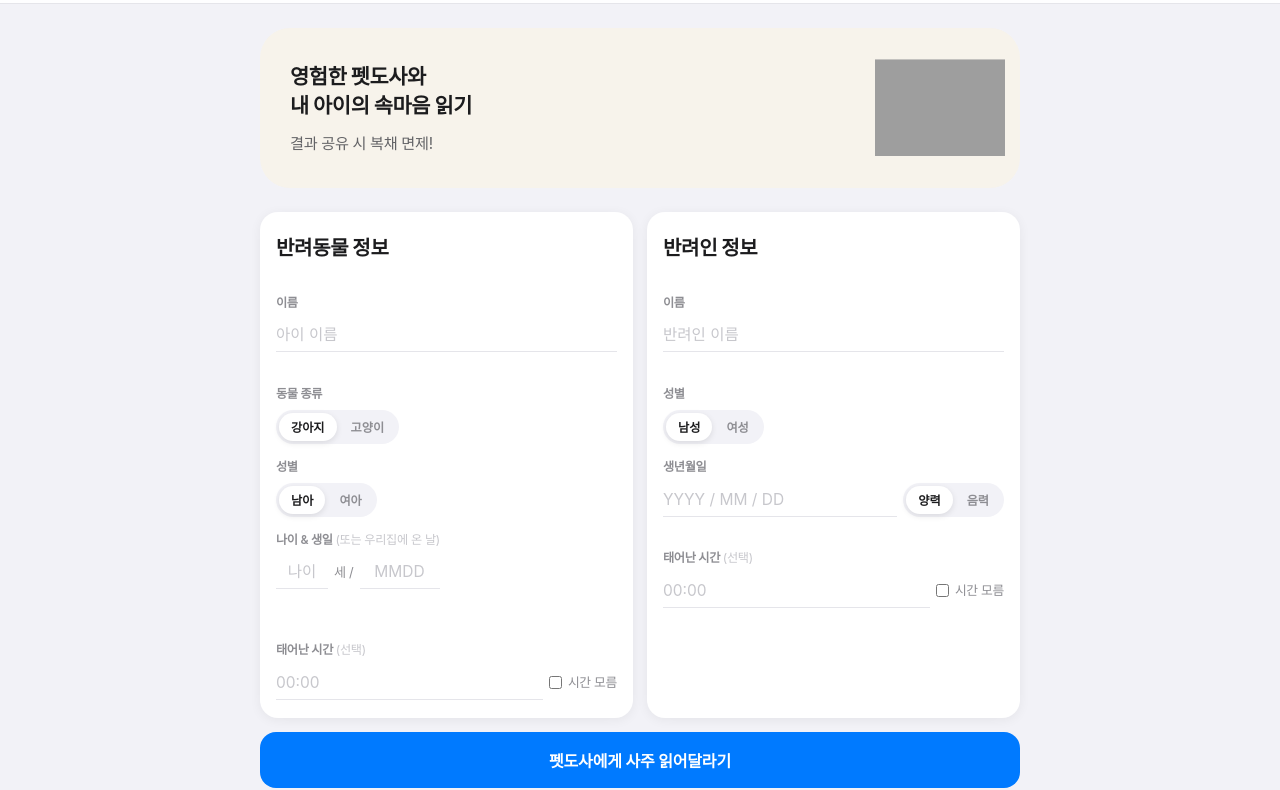
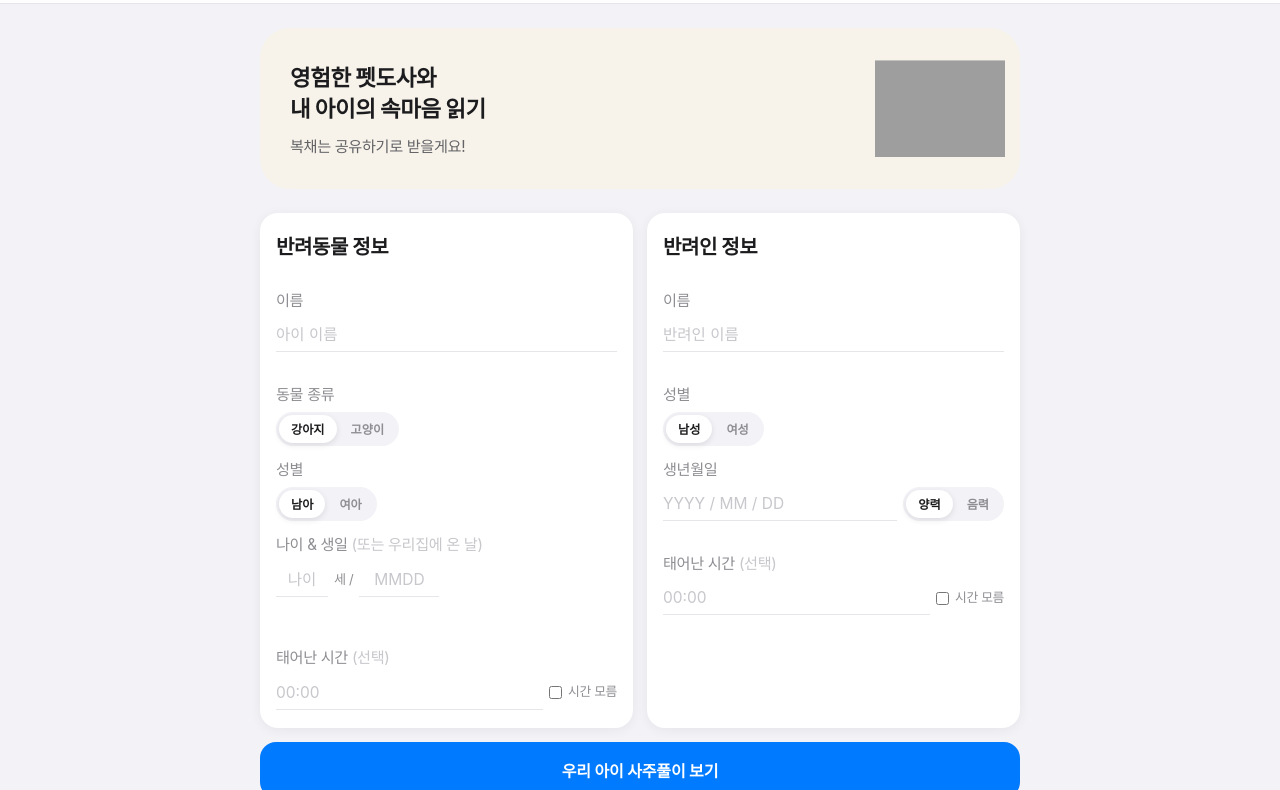
Before and after one commit to dianekang/mong-saju, a plain HTML site: page index.html in a window 1280 px wide. Shown: the part 60-850 px from the top of the page. Drawn offline with Linux system fonts and the light colour scheme; grey boxes are pictures that could not be loaded; a web font is replaced by a local one.

Commit message:
폰트 사이즈 더 크게

```diff
--- a/index.html
+++ b/index.html
@@ -40,8 +40,8 @@ body {
     background: var(--bg);
     color: var(--text);
     font-family: 'Pretendard', -apple-system, BlinkMacSystemFont, sans-serif;
-    font-size: 16px;
-    line-height: 1.8;
+    font-size: 18px;
+    line-height: 1.6;
     letter-spacing: -0.02em;
 }
 
@@ -161,7 +161,7 @@ main {
 }
 
 .banner-main {
-    font-size: 1.3rem;
+    font-size: 1.4rem;
     font-weight: 800;
     color: #1c1c1e;
     line-height: 1.4;
@@ -233,8 +233,8 @@ position: absolute;
 
 .field-label {
     display: block;
-    font-size: .76rem;
-    font-weight: 600;
+    font-size: 0.95rem !important;
+    font-weight: 400;
     color: var(--text2);
     margin-bottom: 5px;
 }
@@ -889,7 +889,7 @@ footer .footer-disclaimer {
             영험한 펫도사와<br>
             <span class="highlight-blue">내 아이의 속마음 읽기</span>
         </h2>
-        <p class="banner-footer">결과 공유 시 복채 면제!</p>
+        <p class="banner-footer">복채는 공유하기로 받을게요!</p>
     </div>
     <img src="banner-dog.png" class="banner-dog-img" alt="펫도사 강아지">
 </section>
@@ -1017,7 +1017,7 @@ footer .footer-disclaimer {
     </div><!-- /form-grid -->
 
     <button class="btn-submit" id="btn-submit" onclick="startReading()">
-        펫도사에게 사주 읽어달라기
+        우리 아이 사주풀이 보기
     </button>
 </section>
 
```
